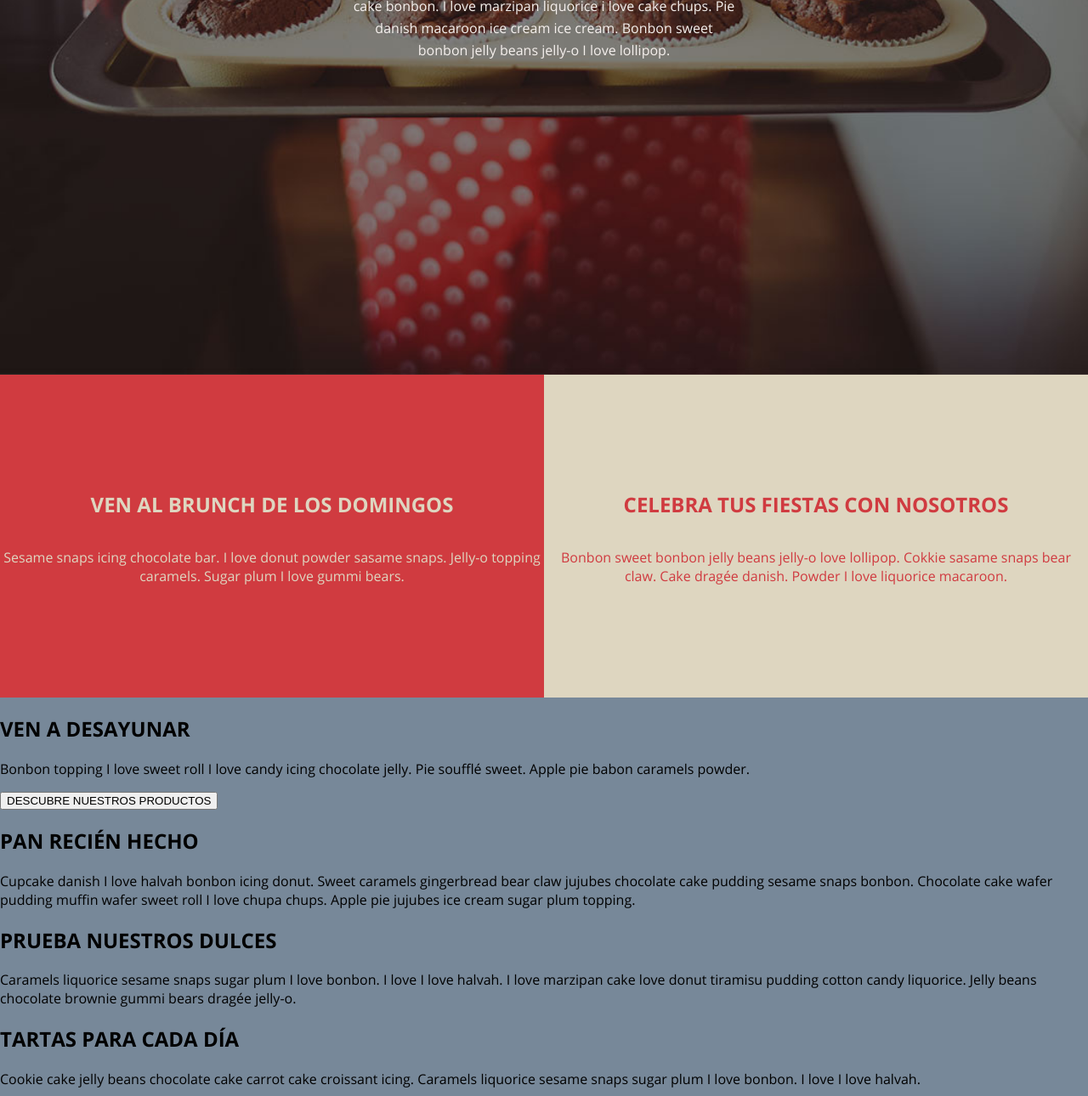
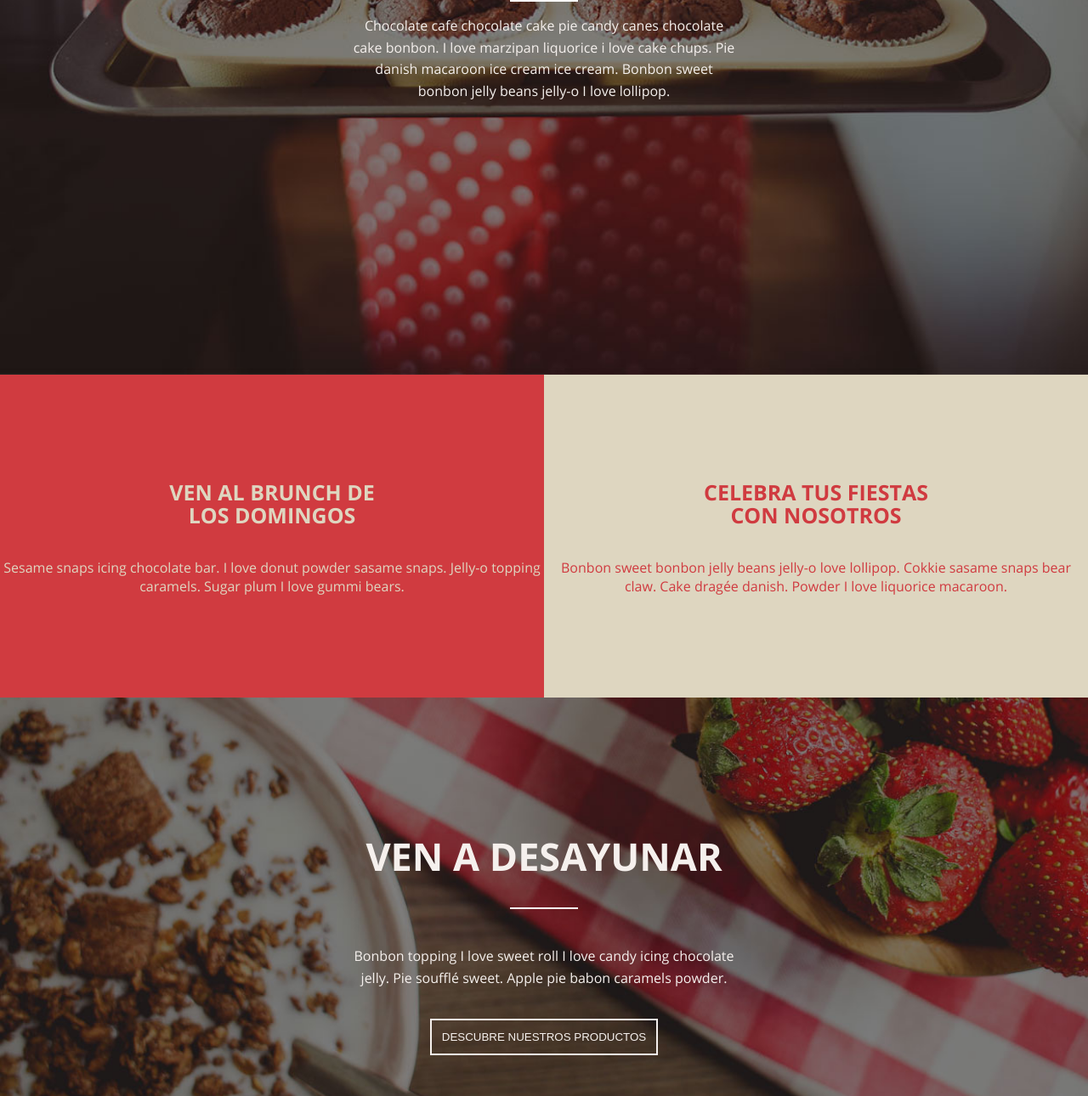
Before and after one commit to alexos2602/Cafe, a plain HTML site: page index.html in a window 1280 px wide. Shown: the part 359-1649 px from the top of the page at 85% size. Drawn offline with Linux system fonts and the light colour scheme.

Commit message:
1.0 Explorar y Hr

```diff
--- a/Css/styles.css
+++ b/Css/styles.css
@@ -31,6 +31,7 @@ Botones: 14px */
 @font-face{
     font-family: 'OpenSans-Bold';
     src: url(../Tipografia/OpenSans-Bold.ttf);
+    font-weight: bold;
 }
 
 @font-face{
@@ -46,7 +47,7 @@ body{
 /* ------------------------------heaer-------------------------------------- */
 header{
     height: 100vh;
-    background-image: url("../Images/Fondo1.jpg");
+    background-image: url(../Images/Fondo1.jpg);
     background-size: cover;
     background-position: center;
     color: #f5f0ed;
@@ -93,7 +94,18 @@ h2{
 }
 
 #enunciado h1{
+    font-size: 50px;
     font-family: OpenSans-Bold, sans-serif;
+    line-height: 50px;
+}
+
+#enunciado hr{
+    position: relative;
+    width: 80px;
+    height: 2.1px;
+    border: none;
+    background: white;
+    top: -8px;
 }
 
 #enunciado p{
@@ -108,6 +120,11 @@ h2{
     height: 380px;
     display: flex;
     align-items: center;
+}
+
+.h2articles{
+    font-size: 25px;
+    line-height: 27px;
 }
 
 .articles .ar1{
@@ -132,3 +149,47 @@ h2{
     color: #d03b40;
 }
 /* -----------------------------Explorar---------------------------- */
+
+.explorar{
+    display: flex;
+    flex-direction: column;
+    justify-content: center;
+    text-align: center;
+    align-items: center;
+    height: 540px;
+    background-image: url(../Images/Fondo2.jpg);
+    background-size: cover;
+    background-position: center;
+    color: #f5f0ed;
+}
+
+.explorar h2{
+    font-size: 45px;
+}
+
+.explorar p{
+    font-family: OpenSans-Regular, sans-serif;
+    margin: 20px auto 35px;
+    line-height: 160%;
+    max-width: 450px;
+}
+
+.explorar hr{
+    position: relative;
+    top: -15px;
+    width: 80px;
+    height: 2.1px;
+    border: none;
+    background: white;
+}
+
+.explorar button{
+    background: none;
+    color: #f5f0ed;
+    border: 2px solid #f5f0ed;
+    max-width: 270px;
+    padding: 12px;
+    cursor: pointer;
+}
+
+/* -----------------------------Articles 2---------------------------- */
--- a/docs/Css/styles.css
+++ b/docs/Css/styles.css
@@ -31,6 +31,7 @@ Botones: 14px */
 @font-face{
     font-family: 'OpenSans-Bold';
     src: url(../Tipografia/OpenSans-Bold.ttf);
+    font-weight: bold;
 }
 
 @font-face{
@@ -46,7 +47,7 @@ body{
 /* ------------------------------heaer-------------------------------------- */
 header{
     height: 100vh;
-    background-image: url("../Images/Fondo1.jpg");
+    background-image: url(../Images/Fondo1.jpg);
     background-size: cover;
     background-position: center;
     color: #f5f0ed;
@@ -93,7 +94,18 @@ h2{
 }
 
 #enunciado h1{
+    font-size: 50px;
     font-family: OpenSans-Bold, sans-serif;
+    line-height: 50px;
+}
+
+#enunciado hr{
+    position: relative;
+    width: 80px;
+    height: 2.1px;
+    border: none;
+    background: white;
+    top: -8px;
 }
 
 #enunciado p{
@@ -108,6 +120,11 @@ h2{
     height: 380px;
     display: flex;
     align-items: center;
+}
+
+.h2articles{
+    font-size: 25px;
+    line-height: 27px;
 }
 
 .articles .ar1{
@@ -132,3 +149,47 @@ h2{
     color: #d03b40;
 }
 /* -----------------------------Explorar---------------------------- */
+
+.explorar{
+    display: flex;
+    flex-direction: column;
+    justify-content: center;
+    text-align: center;
+    align-items: center;
+    height: 540px;
+    background-image: url(../Images/Fondo2.jpg);
+    background-size: cover;
+    background-position: center;
+    color: #f5f0ed;
+}
+
+.explorar h2{
+    font-size: 45px;
+}
+
+.explorar p{
+    font-family: OpenSans-Regular, sans-serif;
+    margin: 20px auto 35px;
+    line-height: 160%;
+    max-width: 450px;
+}
+
+.explorar hr{
+    position: relative;
+    top: -15px;
+    width: 80px;
+    height: 2.1px;
+    border: none;
+    background: white;
+}
+
+.explorar button{
+    background: none;
+    color: #f5f0ed;
+    border: 2px solid #f5f0ed;
+    max-width: 270px;
+    padding: 12px;
+    cursor: pointer;
+}
+
+/* -----------------------------Articles 2---------------------------- */
--- a/index.html
+++ b/index.html
@@ -28,7 +28,8 @@
     </div>
     <div id="enunciado">
       <!-- presentacion -->
-      <h1>RECIÉN HECHO, <br> TODOS LOS DIAS</h1>
+      <h1>RECIÉN HECHO, <br> TODOS LOS DÍAS</h1>
+      <hr class="hr">
       <p>
         Chocolate cafe chocolate cake pie candy canes chocolate cake bonbon. I love marzipan liquorice i love cake
         chups. Pie
@@ -42,7 +43,7 @@
 
   <div class="articles">
     <article class="ar1">
-      <h2>VEN AL BRUNCH DE LOS DOMINGOS</h2>
+      <h2 class="h2articles">VEN AL BRUNCH DE <br> LOS DOMINGOS</h2>
       <p>
         Sesame snaps icing chocolate bar. I love donut powder sasame snaps. Jelly-o topping caramels. Sugar plum I love
         gummi
@@ -51,7 +52,7 @@
     </article>
 
     <article class="ar2">
-      <h2>CELEBRA TUS FIESTAS CON NOSOTROS</h2>
+      <h2 class="h2articles">CELEBRA TUS FIESTAS <br> CON NOSOTROS</h2>
       <p>Bonbon sweet bonbon jelly beans jelly-o love lollipop. Cokkie sasame snaps bear claw. Cake dragée danish.
         Powder I love liquorice macaroon.
       </p>
@@ -61,6 +62,7 @@
   <!-- para explorar productos -->
   <div class="explorar">
     <h2>VEN A DESAYUNAR</h2>
+    <hr class="hr">
     <p>Bonbon topping I love sweet roll I love candy icing chocolate jelly. Pie soufflé sweet. Apple pie babon caramels
       powder.
     </p>
```
Also changed, not shown: docs/index.html (+5 -3 lines).
